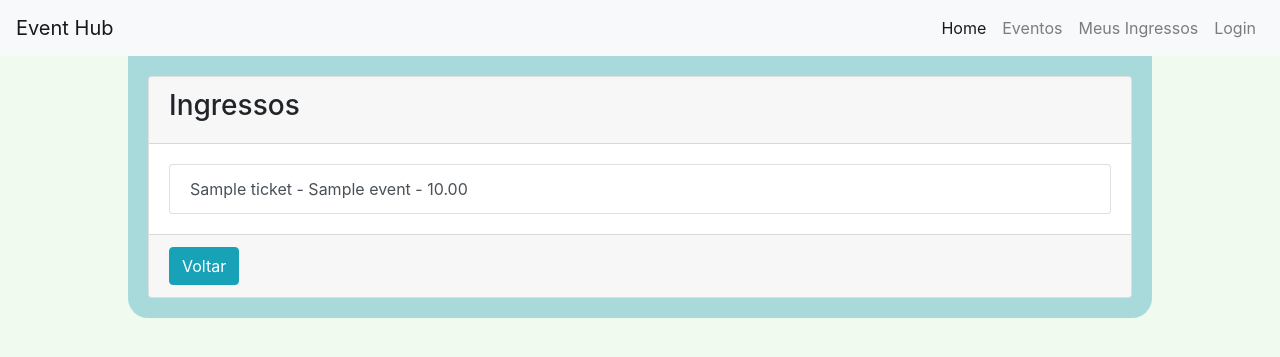
After one commit to yurimachados/event_platform, a Django app: page /event-tickets/1 in a window 1280 px wide. The commit adds this page. Shown: the top 357 px of the page. Run offline with Django 4.2, Linux system fonts and the light colour scheme; tables that the repository leaves empty hold one stand-in row (values such as "Sample post"); some libraries are stand-ins or nearby versions.

Commit message:
event-ticket ok

```diff
--- /dev/null
+++ b/core/templates/core/event-tickets.html
@@ -0,0 +1,45 @@
+{% extends './base.html' %}
+{% block title %} {{ event.title }} {% endblock %}
+{% block content %}
+
+    {% comment %} <div class='row'> {% endcomment %}
+        <div class='card'>
+            <div class='card-header'>
+                <h3>Ingressos</h3>
+            </div>
+            <div class='card-body'>
+                <div class="list-group">
+                    {% for ticket in tickets %}
+                    <button type="button" class="list-group-item list-group-item-action">
+                        {{ ticket.name }} - {{ event.title }} - {{ ticket.price }}
+                    </button>
+                    {% endfor %}
+                </div>
+            </div>
+            <div class='card-footer'>
+                <a href="{% url 'event-detail' event.id %}" class="btn btn-info">Voltar</a>
+            </div>
+        </div>
+
+
+        {% comment %} <div class="row">
+            {% for ticket in tickets %}
+                <div class="col-md-4 mb-4">
+                    <div class="card">
+                        <div class='card-header d-flex flex-row justify-content-between'>
+                            <h6 class="card-title">{{ ticket.name }} - {{ event.title }}</h6>
+                            <p class="card-text">{{ event.date|date:'d/m/y H:i' }}</p>
+                        </div>
+                        <div class="card-body">
+                            <p class="card-text">R$ {{ ticket.price }}</p>
+                        </div>
+                        <div class="card-footer d-flex flex-row justify-content-between">
+
+                            <a href="" class="btn btn-success">Comprar</a>
+                        </div>
+                    </div>
+                </div>
+            {% endfor %}
+        </div>
+    </div> {% endcomment %}
+{% endblock %}
--- a/core/templates/core/event_detail.html
+++ b/core/templates/core/event_detail.html
@@ -25,7 +25,7 @@
       <div class='card-footer'>
         <a class="btn btn-primary" id='event-edit' href="{% url 'event-update' event.id %}">Editar</a>
         <a class="btn btn-danger" id='event-delete' href="{% url 'event-delete' event.id %}">Excluir</a>
-        <a class="btn btn-info" id='event-delete' href="">Ingressos</a>
+        <a class="btn btn-info" id='event-delete' href="{% url 'event-tickets' event.id %}">Ingressos</a>
       </div>
   </div>
 {% endblock %}
--- a/core/urls.py
+++ b/core/urls.py
@@ -3,11 +3,18 @@ from .views import EventListView, EventDetailView, EventCreateView, EventUpdateV
 from . import views
 
 urlpatterns = [
+    #event urls
     path('event-list/', EventListView.as_view(), name='event-list'),
     path('event-detail/<int:pk>/', EventDetailView.as_view(), name='event-detail'),
     path('event-create/', EventCreateView.as_view(), name='event-create'),
     path('event-update/<int:pk>/', EventUpdateView.as_view(), name='event-update'),
     path('event-delete/<int:pk>', EventDeleteView.as_view(), name='event-delete'),
 
+    #ticket urls
+    path('event-tickets/<int:event_id>', views.event_tickets, name='event-tickets'),
+    # path('ticket-detail/<int:pk>/', views.ticket_details, name='ticket-details'),
+    # path('ticket-detail/<int:pk>/', views.ticket_details, name='ticket-details'),
+
+    #login urls
     path('sign-up/', views.sign_up, name='sign_up'),
 ]
--- a/core/views.py
+++ b/core/views.py
@@ -1,7 +1,7 @@
 from django.urls import reverse_lazy
 from django.views.generic import ListView, DetailView, CreateView, UpdateView, DeleteView
-from django.shortcuts import render, redirect
-from .models import Event, Company
+from django.shortcuts import render, redirect, get_object_or_404
+from .models import Event, Company, Ticket, TicketPurchase
 from .forms import RegistrationForm, EventForm
 from django import forms
 from django.contrib.auth import login, logout, authenticate
@@ -75,3 +75,8 @@ def sign_up(request):
         form = RegistrationForm()
 
     return render(request, 'registration/sign_up.html', {"form": form})
+
+def event_tickets(request, event_id):
+    event = get_object_or_404(Event, pk=event_id)
+    tickets = Ticket.objects.filter(event__id = event_id, available = True)
+    return render(request, 'core/event-tickets.html', {'tickets': tickets, 'event': event})
```
